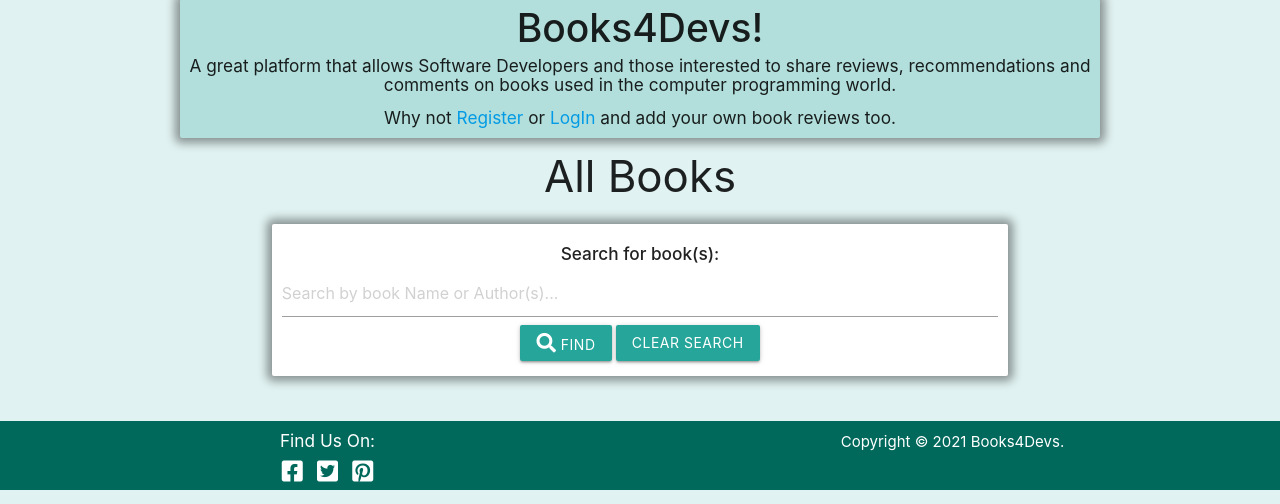
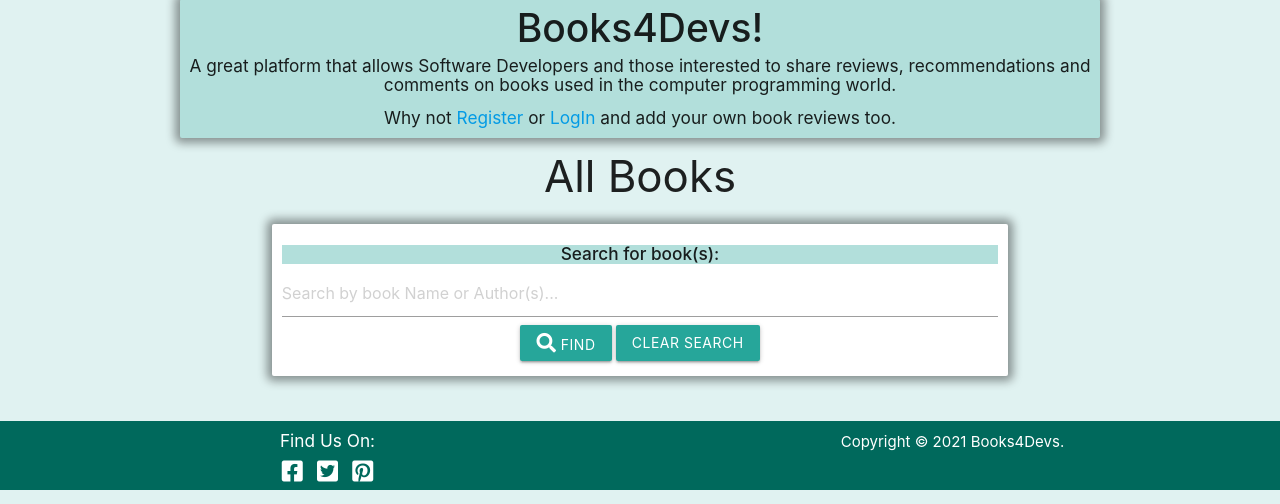
Before and after one commit to PhillyJB/Books4Devs, a Flask app: page / in a window 1280 px wide. Shown: the part 95-599 px from the top of the page. Run offline with Flask 2, Linux system fonts and the light colour scheme; data that the repository does not hold is empty; some libraries are stand-ins or nearby versions.

Commit message:
footer add_book form sorted layout

```diff
--- a/static/css/styles.css
+++ b/static/css/styles.css
@@ -66,6 +66,10 @@ margin-top: 30px;
   text-align: center;
 }
 
+.search-box-content .card-header {
+  background-color: #b2dfdb;
+}
+
 /*----add book  form------*/
 .add-form-row {
   display: flex;
@@ -78,7 +82,6 @@ margin-top: 30px;
   align-items: center;
   margin-left: 100px;
   margin-right: 100px;
-
 }
 
 .add-form-col .input-field, .add-form-col label, #termsCon {
```
